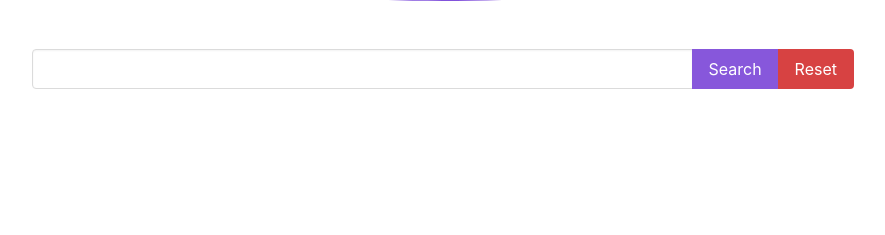
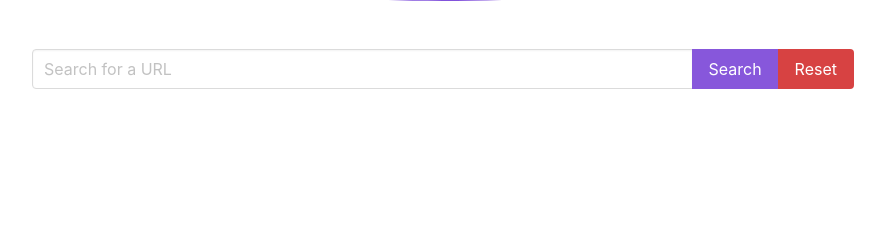
Before and after one commit to marcuscaisey/nerio, a Django app: page / in a window 1280 px wide. Shown: the part 477-712 px from the top of the page, without its empty margins (197-1082 px from the left). Run offline with Django 3.2, Linux system fonts and the light colour scheme; some libraries are stand-ins or nearby versions.

Commit message:
Add placeholder to search input

```diff
--- a/core/templates/core/home.html
+++ b/core/templates/core/home.html
@@ -22,7 +22,8 @@
         <form class="mb-4" method="get">
           <div class="field has-addons">
             <div class="control is-expanded">
-              <input tabindex="3" type="text" name="search" class="input" value="{{ search_term }}" required>
+              <input tabindex="3" type="text" name="search" class="input" value="{{ search_term }}"
+                     placeholder="Search for a URL" required>
             </div>
             <div class="control">
               <input type="submit" class="button is-primary" value="Search">
```
